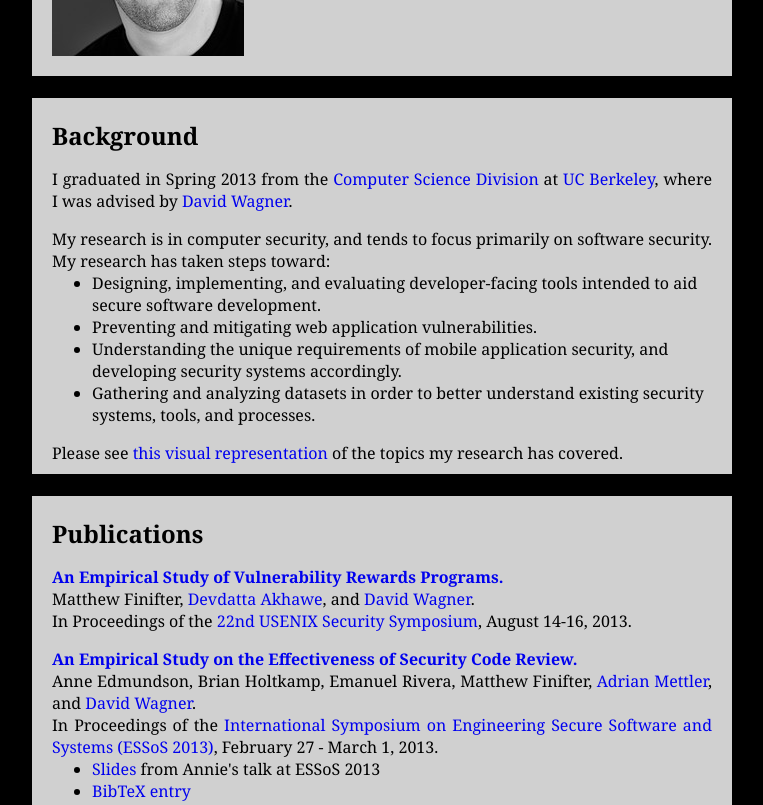
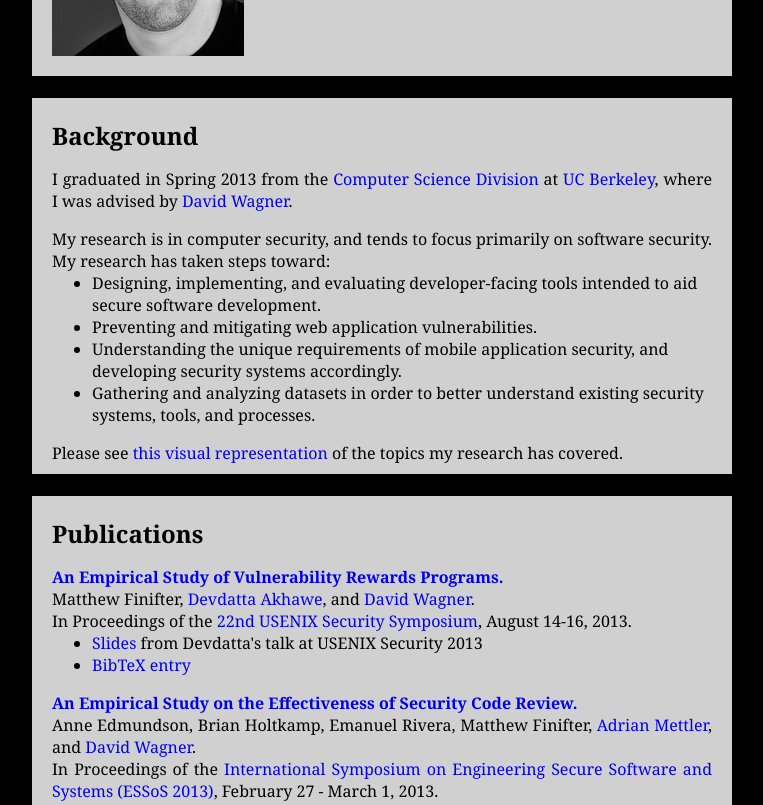
Before and after one commit to sumeetkr/sumeetkr_old.github.io, a plain HTML site: page index.html in a window 1280 px wide. Shown: the part 214-1019 px from the top of the page, without its empty margins (258-1021 px from the left). Drawn offline with Linux system fonts and the light colour scheme.

Commit message:
Added USENIX Security 2013 slides and bibtex.

```diff
--- a/index.html
+++ b/index.html
@@ -57,6 +57,10 @@
     <br>
     In Proceedings of the
     <a href="https://www.usenix.org/conference/usenixsecurity13">22nd USENIX Security Symposium</a>, August 14-16, 2013.
+    <ul>
+    <li><a href="talks/akhawe-usenix-2013.pptx">Slides</a> from Devdatta's talk at USENIX Security 2013</li>
+    <li><a href="bibtex/usenix2013.bib">BibTeX entry</a></li>
+    </ul>
     </p>
 
     <p>
```
Also changed, not shown: 2 other files.
